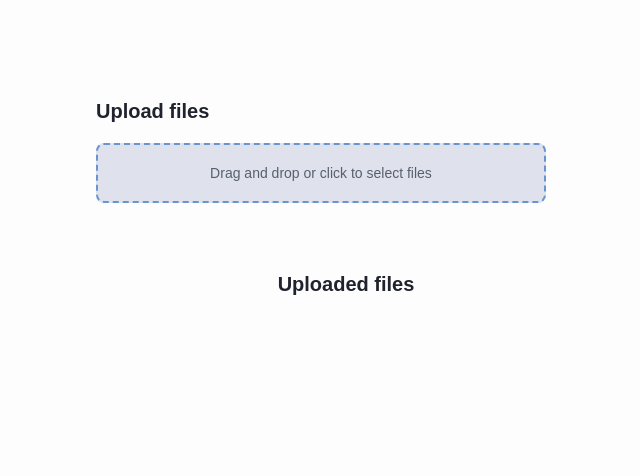
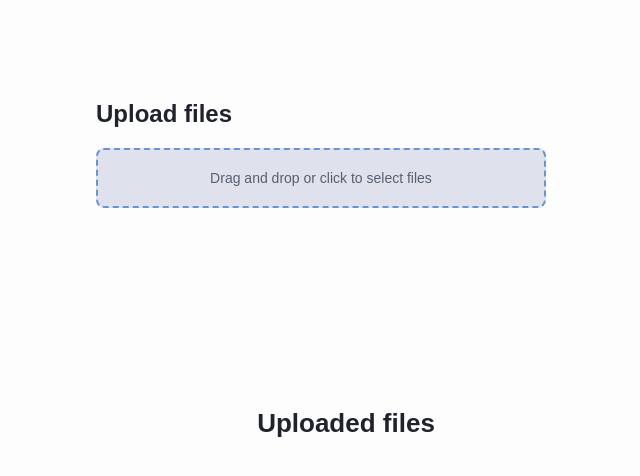
Before and after one commit to tigerabrodi/file-uploader-xstate, a React (Vite) app: page / in a window 1280 px wide. Shown: the top 476 px of the page, without its empty margins (294-934 px from the left). Built offline with nearby package versions, Linux system fonts and the light colour scheme.

Commit message:
fix: styling update to support scroll

```diff
--- a/src/App.module.css
+++ b/src/App.module.css
@@ -13,7 +13,7 @@ main {
   margin-top: 100px;
 
   h1 {
-    font-size: calc(1rem * 20 / 16);
+    font-size: calc(1rem * 24 / 16);
     color: var(--colors-neutral--900);
     font-weight: 700;
   }
@@ -47,11 +47,10 @@ main {
   display: flex;
   flex-direction: column;
   align-items: center;
-  margin-top: 70px;
-  row-gap: 18px;
+  margin-top: 200px;
 
   h2 {
-    font-size: calc(1rem * 20 / 16);
+    font-size: calc(1rem * 26 / 16);
     color: var(--colors-neutral--900);
     font-weight: 700;
   }
@@ -63,6 +62,10 @@ main {
   flex-direction: column;
   row-gap: 32px;
   width: 600px;
+  margin-top: 50px;
+  max-height: 700px;
+  overflow: auto;
+  padding: 16px;
 }
 
 .uploadedFilesListItem {
@@ -74,7 +77,7 @@ main {
   border: 2px solid var(--colors-primary--500);
   border-radius: 5px;
   position: relative;
-  height: 100px;
+  min-height: 100px;
 }
 
 .fileIcon {
```
